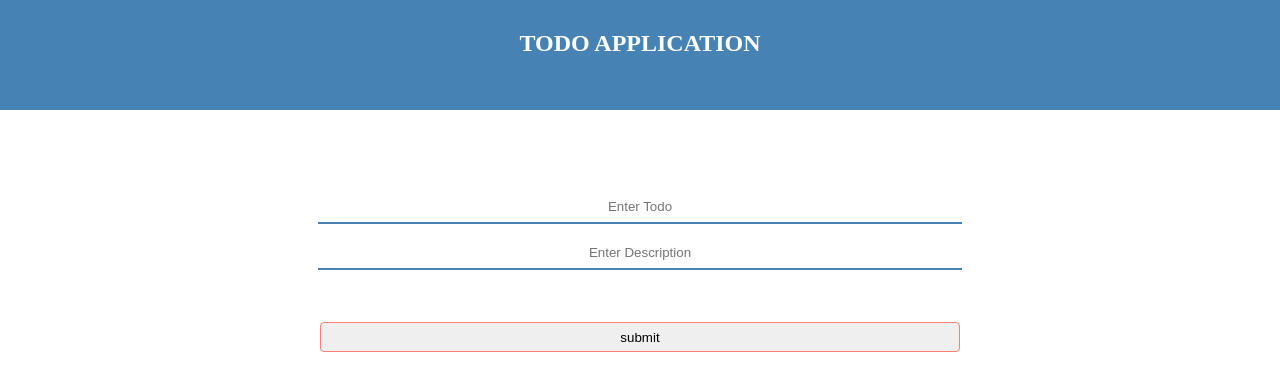
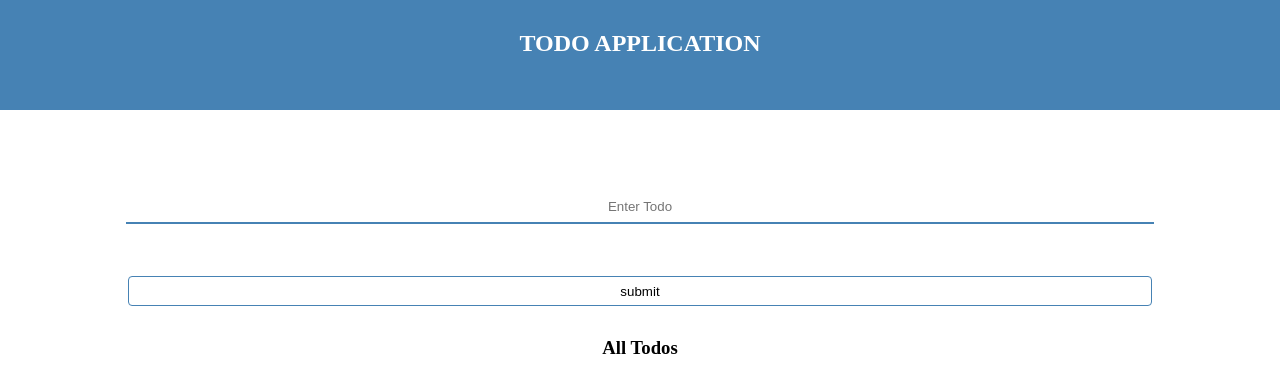
Before and after one commit to Nweke273/to-to-app, a React (Create React App) app: page / in a window 1280 px wide. Shown: the top 392 px of the page. Built offline with nearby package versions, Linux system fonts and the light colour scheme.

Commit message:
loaded data to todo list

```diff
--- a/src/components/TodoForm.jsx
+++ b/src/components/TodoForm.jsx
@@ -1,19 +1,51 @@
-import styles from "../styles.module.css"
+import { useState } from "react";
+import styles from "../styles.module.css";
+import TodoList from "./TodoList";
 
 const TodoForm = () => {
+  const [todo, setTodo] = useState("");
+  //   const [description, setDescription] = useState("");
+  const [todoList, setTodoList] = useState([]);
+
+  const takeTodo = (event) => {
+    setTodo(event.target.value);
+  };
+
+  //   const takeDescription = (event) => {
+  //     setDescription(event.target.value);
+  //   };
+
+  const handleFormSubmission = (event) => {
+    event.preventDefault();
+    let allTodos = todoList;
+    allTodos.push(todo);
+    setTodoList(allTodos);
+    setTodo("");
+  };
   return (
     <div>
-      <form action="" className={styles.form}>
+      <form action="" onSubmit={handleFormSubmission} className={styles.form}>
         <div>
-          <input type="text" placeholder="Enter Todo" />
+          <input
+            onChange={takeTodo}
+            type="text"
+            placeholder="Enter Todo"
+            value={todo}
+          />
         </div>
-        <div>
-          <input type="text" placeholder="Enter Description" />
-        </div>
+        {/* <div>
+          <input
+            onChange={takeDescription}
+            type="text"
+            placeholder="Enter Description"
+            value={description}
+          />
+        </div> */}
         <div>
           <input type="submit" name="" id="" value="submit" />
         </div>
       </form>
+      <TodoList names={todoList} />
     </div>
   );
 };
--- /dev/null
+++ b/src/components/TodoList.jsx
@@ -0,0 +1,16 @@
+import styles from "../styles.module.css";
+
+const TodoList = (props) => {
+    let count = 1;
+  let allNames = props.names.map((name, index) => {
+    return <h4 key={index} className={styles.singleList}>{count ++}. {name}</h4>;
+  });
+  return (
+    <div className={styles.listTodo}>
+      <h3>All Todos</h3>
+      {allNames}
+    </div>
+  );
+};
+
+export default TodoList;
--- a/src/styles.module.css
+++ b/src/styles.module.css
@@ -18,7 +18,7 @@ body{
 }
 
 .form input{
-    width: 50%;
+    width: 80%;
     height: 30px;
     margin-bottom: 12px;
     border: none;
@@ -27,7 +27,29 @@ body{
 }
 
 .form :last-child input{
-    border: 1px solid salmon;
+    border: 1px solid steelblue;
+    background-color: white;
     border-radius: 4px;
     margin-top: 40px;
 }
+
+.listTodo{
+    display: flex;
+    justify-content: center;
+    align-items: center;
+    width: 100%;
+    flex-direction: column;
+    text-align: center;
+}
+
+.singleList{
+  align-items: left;
+  width: 80%;
+  padding:20px;
+  text-align: left;
+  background-color: steelblue;
+  margin-bottom: -4px;
+  color: white;
+  border-radius: 6px;
+
+}
```
